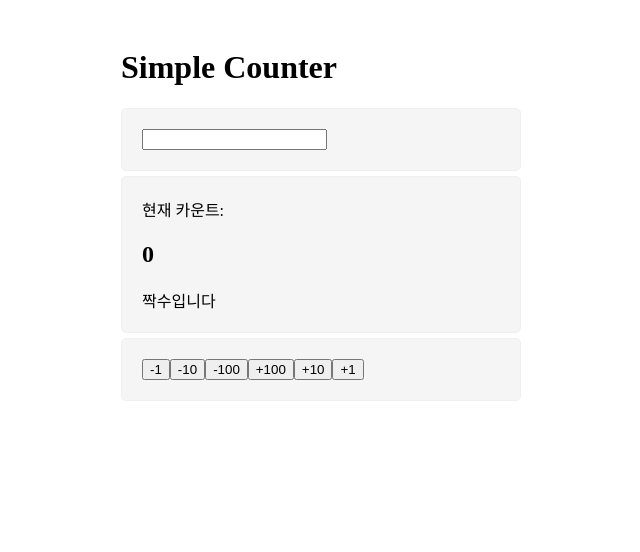
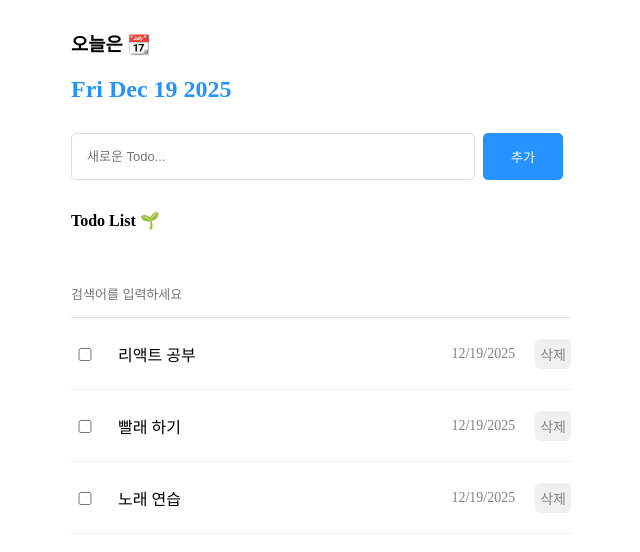
Before and after one commit to moongongpyo/firstReactLecture, a React (Vite) app: page /new in a window 1280 px wide. Shown: the top 552 px of the page, without its empty margins (319-959 px from the left). Built offline with nearby package versions, Linux system fonts and the light colour scheme.

Commit message:
TODO 리스트

```diff
--- a/src/App.jsx
+++ b/src/App.jsx
@@ -1,5 +1,5 @@
 import './App.css'
-import Counter from "./components/project1/Counter.jsx";
+import Md from "./components/project2/Md.jsx";
 
 //1. 컴포넌트는 자신이 관리하는 state가 변경되었을때 리랜더링
 //2. 컴포넌트는 자신이 전달받는 props의 값이 변경되었을때 리랜더링
@@ -8,7 +8,7 @@ import Counter from "./components/project1/Counter.jsx";
 
 //App 컴포넌트 //부모 컴포넌트
 function App() {
-  return <Counter/>;
+  return <Md/>;
 }
 
 export default App
--- /dev/null
+++ b/src/components/project2/Dd.css
@@ -0,0 +1,21 @@
+.Dd {
+  display: flex;
+  flex-direction: column;
+  width: 100%;     /* 혹은 원하는 너비 (예: 500px) */
+  gap: 21px;
+}
+
+
+.Dd > input {
+
+  border: none;
+  border-bottom: 1px solid #e0e0e0; /* 연한 회색 테두리 */
+  font-size: 13px;
+  padding: 15px 0;
+  outline: none;
+}
+
+.Dd > input:focus {
+  border-color: #2593FF; /* 포커스되면 파란색으로 변경 */
+
+}
--- /dev/null
+++ b/src/components/project2/Dd.jsx
@@ -0,0 +1,27 @@
+import './Dd.css';
+import Rd from "./Rd.jsx";
+import {useState} from "react";
+
+const Dd = ({todos,setTodos}) => {
+
+  const [search,setSearch] = useState("");
+  const onChange = (e) => {
+    setSearch(e.target.value)
+  }
+  return <>
+    <div className='Dd'>
+      <h4>
+        Todo List 🌱
+      </h4>
+      <input onChange={onChange} placeholder='검색어를 입력하세요'/>
+      {
+        todos.filter((todo)=>todo.content.toLowerCase().includes(search))
+        .map((todo) => (<Rd todo={todo} todos = {todos} setTodos = {setTodos} />))
+      }
+    </div>
+
+    <br/>
+  </>;
+}
+
+export default Dd;
--- /dev/null
+++ b/src/components/project2/Ld.css
@@ -0,0 +1,31 @@
+.Ld {
+  display: flex;
+  gap: 8px;       /* 인풋과 버튼 사이 간격 */
+  width: 100%;     /* 혹은 원하는 너비 (예: 500px) */
+}
+
+.Ld > input {
+  flex: 1;             /* 남은 공간을 입력창이 다 차지하게 함 */
+  border: 1px solid rgb(220,220,220);
+  border-radius: 5px;  /* 모서리 살짝 둥글게 */
+  padding: 15px;
+  font-size: 13px;
+
+}
+
+
+.Ld > button {
+  background-color: #2593FF; /* 쨍한 파란색 배경 */
+  color: white;              /* 글자색 흰색 */
+  width: 80px;   /* 가로 크기 고정 */
+  height: 47px;  /* 세로 크기 고정 */
+  border: none;              /* 테두리 없애기 */
+  border-radius: 5px;        /* 모서리 둥글게 */
+  padding: 1px 6px;        /* 버튼 크기 조절 */
+  font-size: 13px;
+  cursor: pointer;           /* 마우스 올리면 손가락 모양 */
+}
+
+.Ld > button:hover {
+  background-color: #0073e6; /* 마우스 올렸을 때 조금 진하게 */
+}
--- /dev/null
+++ b/src/components/project2/Ld.jsx
@@ -0,0 +1,39 @@
+import './Ld.css';
+import {useRef} from "react";
+
+const Ld = ({todos,setTodos}) => {
+  const inputRef = useRef();
+
+  const onClick = () => {
+    const value = inputRef.current.value;
+    if(value === "") {
+      inputRef.current.focus();
+      return;
+    }
+
+    let newTodo = {
+      id: todos.length > 0 ? Math.max(...todos.map(t => t.id)) + 1 : 1,
+      isDone: false,
+      content: value ,
+      date: new Date() ,
+    }
+    setTodos([newTodo,...todos])
+    inputRef.current.value = "";
+  };
+
+  const onKeyDown = (e) => {
+    if(e.key === 'Enter'){
+      onClick();
+    }
+  }
+
+  return <>
+    <div className='Ld'>
+      <input ref={inputRef} onKeyDown={onKeyDown}  placeholder='새로운 Todo...'/>
+      <button onClick={onClick}>추가</button>
+      <br/>
+    </div>
+  </>;
+}
+
+export default Ld;
--- /dev/null
+++ b/src/components/project2/Md.css
@@ -0,0 +1,13 @@
+
+body {
+  margin: 10px;
+  padding: 0;
+}
+.md{
+  margin: 0 auto;
+  width: 500px;
+
+  display: flex;
+  flex-direction: column;
+  gap: 10px;
+}
--- /dev/null
+++ b/src/components/project2/Md.jsx
@@ -0,0 +1,29 @@
+import "./Md.css";
+import Ld from "./Ld.jsx";
+import Dd from "./Dd.jsx";
+import Td from "./Td.jsx";
+import { useState} from "react";
+
+const Md = () => {
+  let [todos, setTodos] = useState([
+    {id: 1, isDone: false, content: "리액트 공부", date: new Date()},
+    {id: 2, isDone: false, content: "빨래 하기", date: new Date()},
+    {id: 3, isDone: false, content: "노래 연습", date: new Date()},
+  ]);
+
+  return <>
+    <div className='md'>
+      <section>
+        <Td/>
+      </section>
+      <section>
+        <Ld todos={todos} setTodos={setTodos}/>
+      </section>
+      <section>
+        <Dd todos={todos} setTodos={setTodos}/>
+      </section>
+    </div>
+  </>;
+}
+
+export default Md;
--- /dev/null
+++ b/src/components/project2/Rd.css
@@ -0,0 +1,31 @@
+.Rd{
+  display: flex;
+  gap: 20px;
+  width: 100%;
+  padding-bottom: 20px;
+  align-items: center;
+  border-bottom: 1px solid rgb(240, 240, 240);
+}
+
+.Rd > input {
+  width: 20px;
+}
+
+.Rd > .contents{
+  flex: 1;
+}
+
+.Rd > .date{
+  font-size: 14px;
+  color: gray;
+}
+
+.Rd > button{
+  background-color: #F0F0F0;
+  color: gray;
+  border: none;
+  border-radius: 5px;
+  font-size: 14px;
+  padding: 5px;
+  cursor: pointer;           /* 마우스 올리면 손가락 모양 */
+}
--- /dev/null
+++ b/src/components/project2/Rd.jsx
@@ -0,0 +1,32 @@
+import './Rd.css';
+const Rd = ({todo, todos,setTodos}) => {
+  const onClick = () =>{
+    setTodos(todos.filter((item) => item.id !== todo.id));
+  }
+  const onChangeCheckbox = () => {
+    setTodos(
+        todos.map((item) =>
+            item.id === todo.id
+                ? { ...item, isDone: !item.isDone }
+                : item
+        )
+    );
+  };
+  return <>
+    <div className='Rd'>
+      <input
+          type='checkbox'
+          checked={todo.isDone}
+          onChange={onChangeCheckbox}
+      />
+      <div className='contents'>{todo.content}</div>
+      <div className='date'>
+        {todo.date.toLocaleDateString()}
+      </div>
+      <button onClick={onClick}>삭제</button>
+    </div>
+
+  </>;
+}
+
+export default Rd;
--- /dev/null
+++ b/src/components/project2/Td.css
@@ -0,0 +1,5 @@
+
+
+.Td > h1{
+  color: #2593FF;
+}
--- /dev/null
+++ b/src/components/project2/Td.jsx
@@ -0,0 +1,12 @@
+import './Td.css';
+const Td = () => {
+  let date = new Date();
+  return <>
+    <div className='Td'>
+      <h3>오늘은 📆</h3>
+      <h1>{date.toDateString()}</h1>
+    </div>
+  </>;
+}
+
+export default Td;
```
